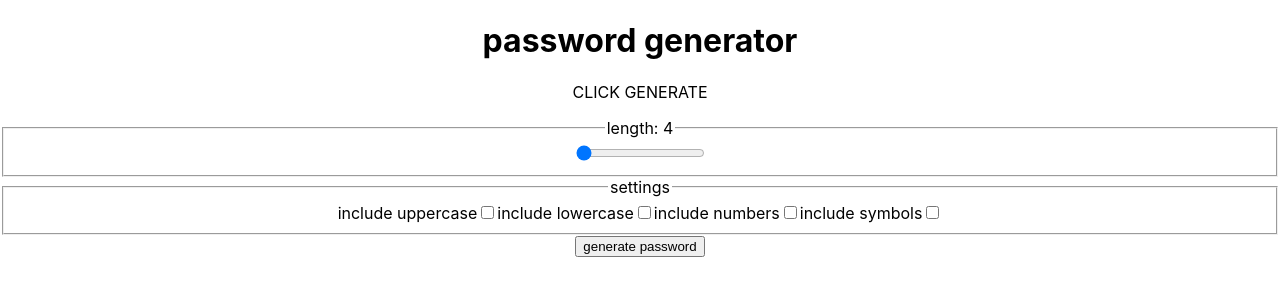
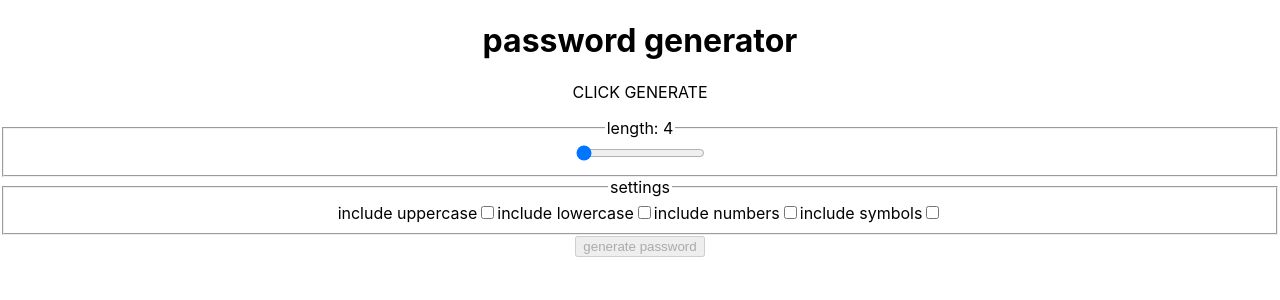
Before and after one commit to tryber/exercise-password-generator, a React (Create React App) app: page / in a window 1280 px wide. Shown: the top 300 px of the page. Built offline with nearby package versions, Linux system fonts and the light colour scheme.

Commit message:
fix: now the button is disabled if none of the options are checked.

```diff
--- a/src/components/GeneratePasswordBtn.js
+++ b/src/components/GeneratePasswordBtn.js
@@ -1,12 +1,24 @@
 import React from "react";
-import { useDispatch } from "react-redux";
+import { useDispatch, useSelector } from "react-redux";
 import { actionGeneratePassword } from "../redux/actions";
 
 function GeneratePasswordBtn() {
   const dispatch = useDispatch();
+  const { includeUppercase, includeLowercase, includeNumbers, includeSymbols } =
+    useSelector((state) => state.settings);
+  const settings = [
+    includeUppercase,
+    includeLowercase,
+    includeNumbers,
+    includeSymbols,
+  ];
 
   return (
-    <button type="button" onClick={() => dispatch(actionGeneratePassword())}>
+    <button
+      type="button"
+      onClick={() => dispatch(actionGeneratePassword())}
+      disabled={settings.every((option) => option === false)}
+    >
       generate password
     </button>
   );
--- a/src/redux/reducers/settings.js
+++ b/src/redux/reducers/settings.js
@@ -13,8 +13,8 @@ const INITIAL_STATE = {
 const generatePassword = (settings) => {
   let password = [];
 
-  if (settings.includeUppercase) password = [...password, ...lowerCaseLetters];
-  if (settings.includeLowercase) password = [...password, ...upperCaseLetters];
+  if (settings.includeLowercase) password = [...password, ...lowerCaseLetters];
+  if (settings.includeUppercase) password = [...password, ...upperCaseLetters];
   if (settings.includeNumbers) password = [...password, ...numbers];
   if (settings.includeSymbols) password = [...password, ...symbols];
 
```
